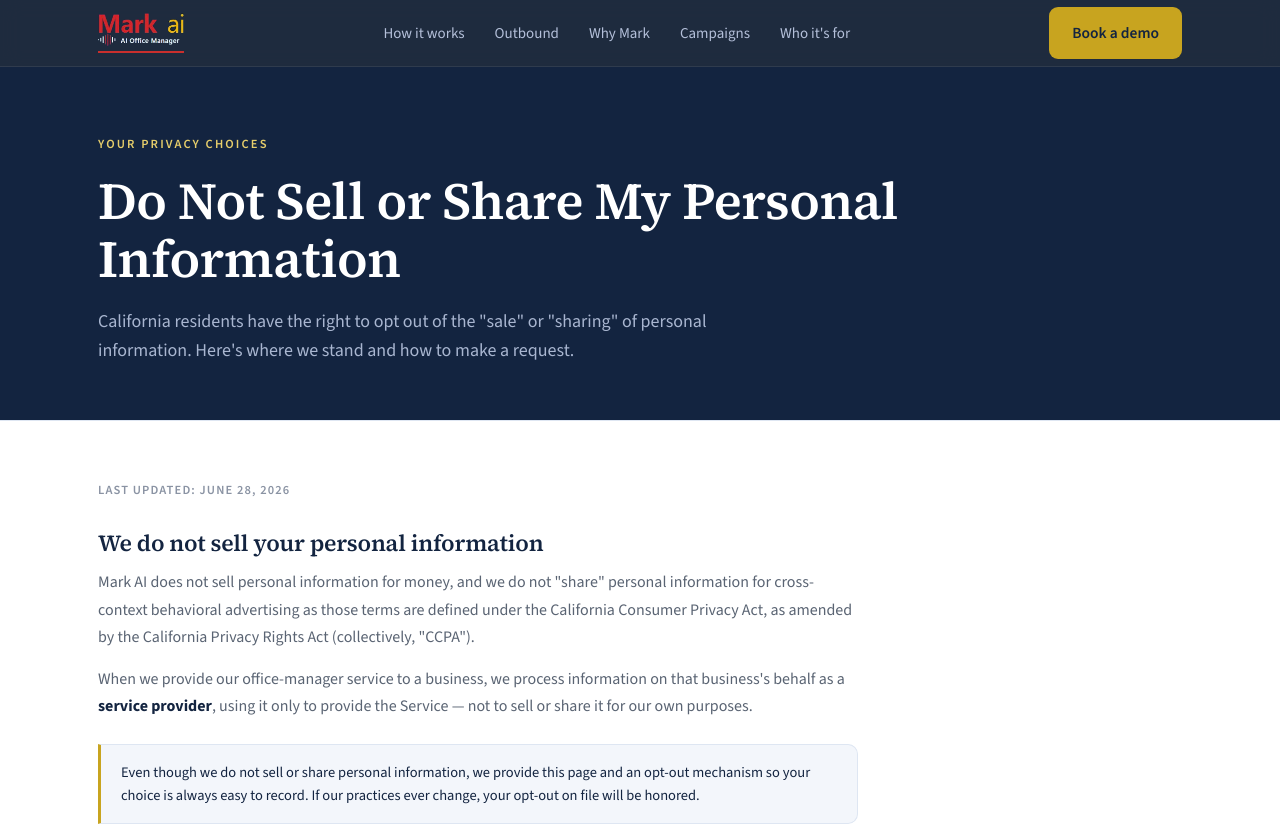
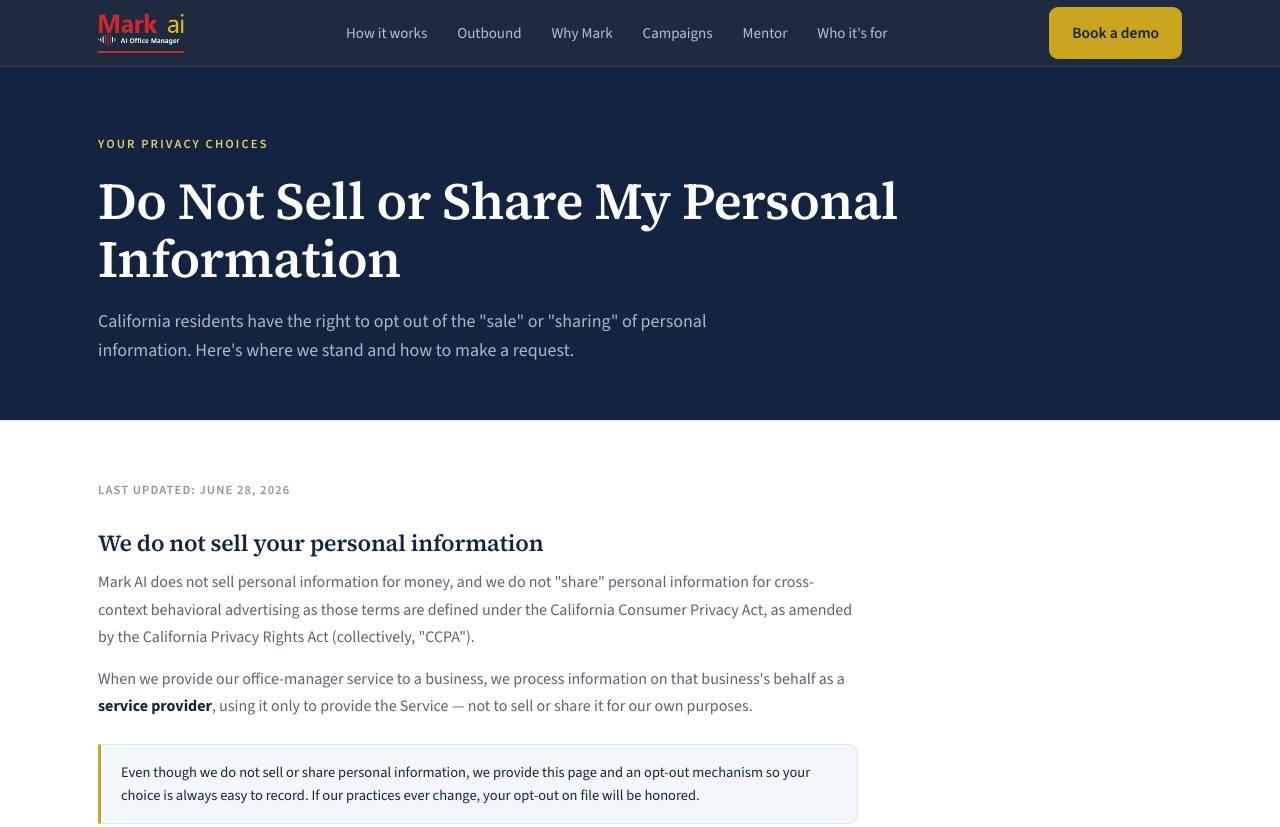
Before and after one commit to dlqueensr-rgb/mark-ai-site, a plain HTML site: page do-not-sell.html in a window 1280 px wide. Shown: the top 827 px of the page. Drawn offline with nearby package versions, Linux system fonts and the light colour scheme.

Commit message:
Update do-not-sell.html

```diff
--- a/do-not-sell.html
+++ b/do-not-sell.html
@@ -21,6 +21,7 @@
       <a href="/#outbound">Outbound</a>
       <a href="/#why">Why Mark</a>
       <a href="/campaigns.html">Campaigns</a>
+      <a href="/#mentor">Mentor</a>
       <a href="/#who">Who it's for</a>
     </nav>
     <div class="nav-right">
```
